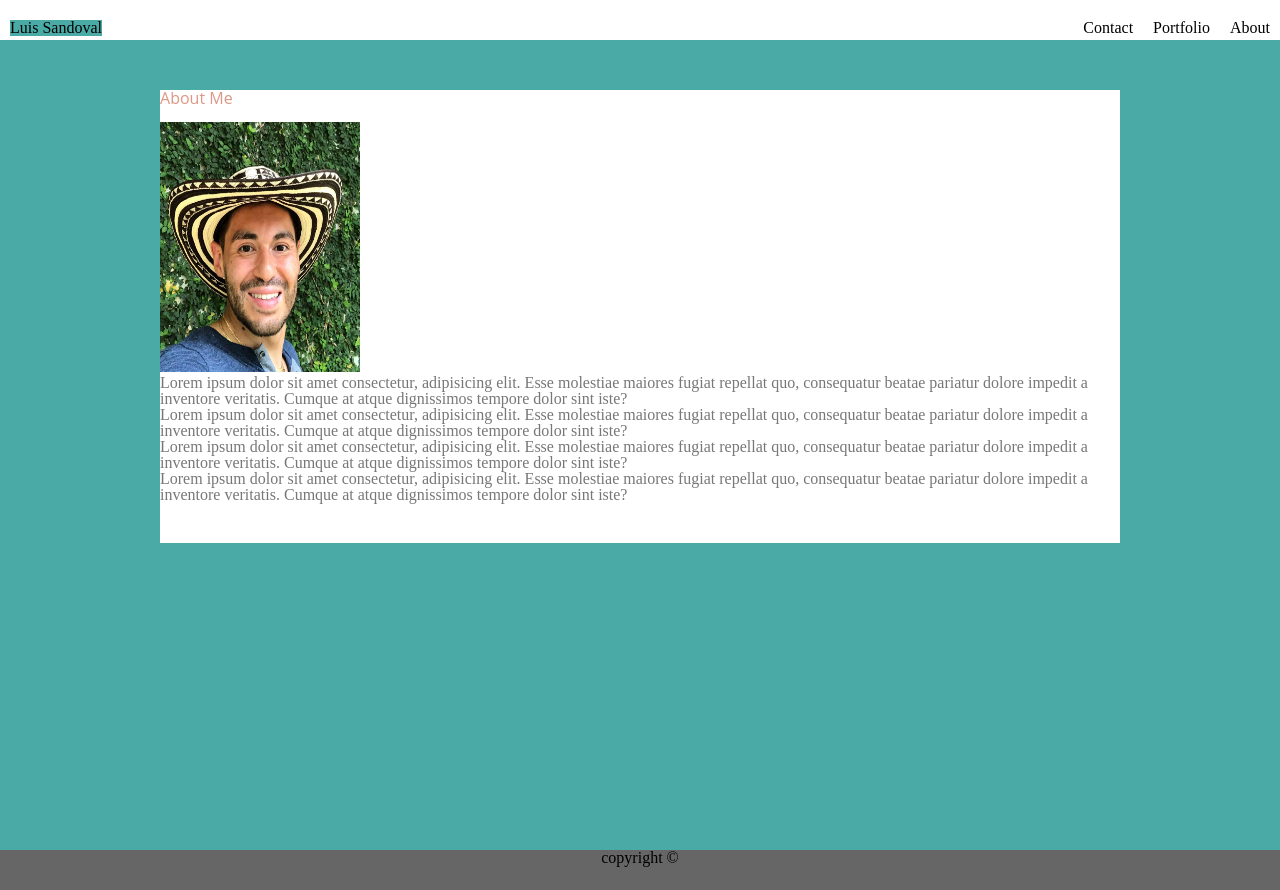
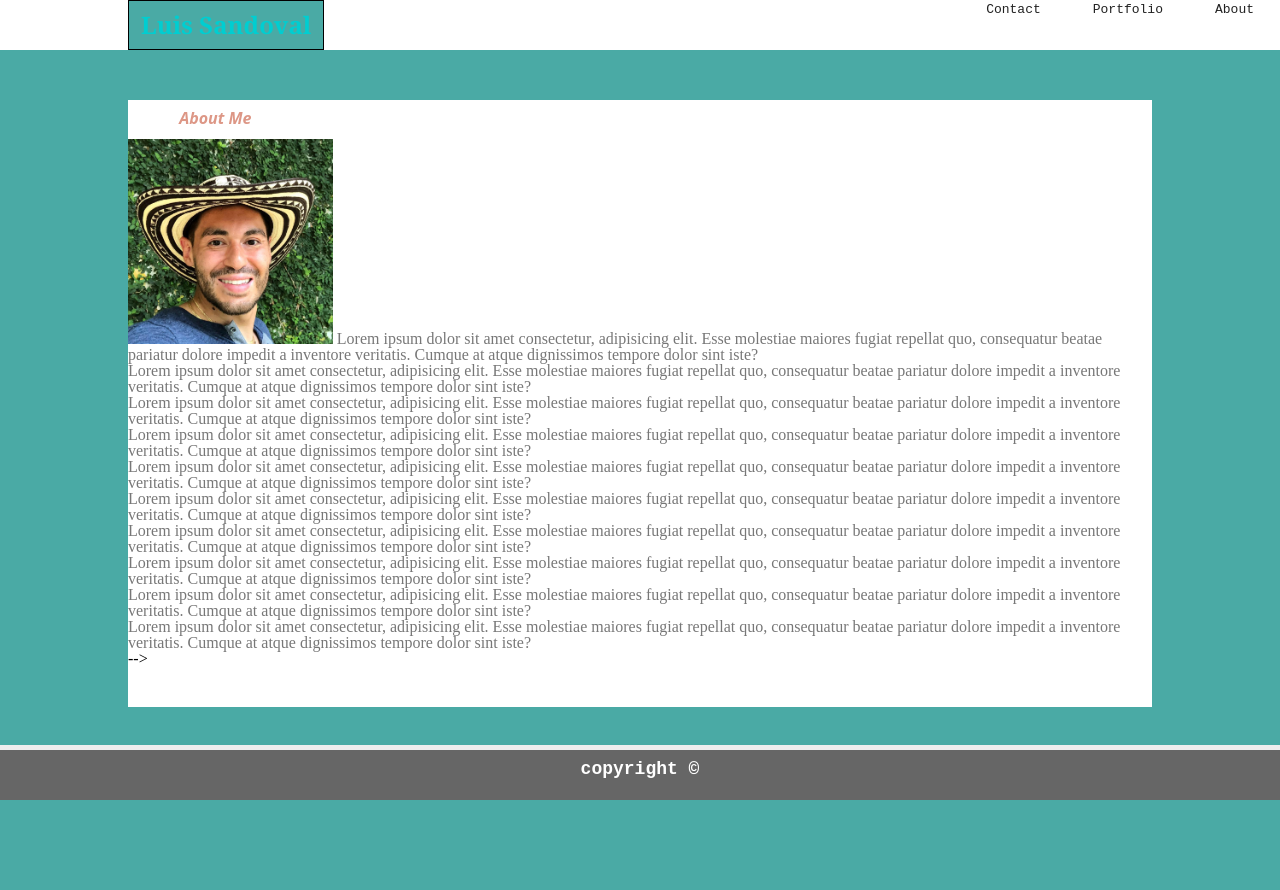
Before and after one commit to MastadonRising/Portfolio, a plain HTML site: page index.html in a window 1280 px wide. After the commit the page ends 800 px from the top, so only its background shows below. Drawn offline with Linux system fonts and the light colour scheme; a web font is replaced by a local one.

Commit message:
homework from hell

```diff
--- a/assets/css/style.css
+++ b/assets/css/style.css
@@ -1,63 +1,142 @@
- #page-container{
-     position: relative;
-     min-height: 100vh;
+#page-container{
+    position: relative;
+    min-height: 100vh;
 }
 
+#main {
+    background-color: #ffffff;
+    padding-bottom: 2.5rem;
+    width: 80%;
+    margin-left: auto;
+    margin-right: auto;
+    margin-top: auto;
+}
 #footer{
     position: absolute;
     bottom: 0;
     width: 100%;
     height: 2.5rem;
-    border-top: 20px solid #4aaaa5;
+    border-top: 5px solid #eee;
+    text-align: center;
+    margin-top: 10px;
+    padding-top: 10px;
 }
 h1 {
     background-color: #4aaaa5;
+    color: darkturquoise;
+    font-weight: bolder;
+    font-family: Cambria, Cochin, Georgia, Times, 'Times New Roman', serif;
+    font-size: 24px;
     width: fit-content;
-    float: left;
+    /* float: left; */
     display: inline-block;
+
 }
 h2{
     font-family: 'Open Sans', sans-serif;
     color: rgb(221, 151, 134);
+    font-weight: bolder;
+    /* padding: 12px 12px 12px 12px; */
+    /* display: inline-block; */
+    text-decoration: none;
+    text-align: justify;
+    width: 100%;
+    float: left;
+    margin: 1%;
+    margin-left: 5%;
 }
+
 body{
 background-color: #4aaaa5;
+}
 
-
-}
 header {
     background-color: #ffffff;
-    padding: 20px 0 20px 10px;
+
     margin-bottom: 50px;
+    position: relative;
+    height: 50px;
 }
+
 p{
     color: #777777;
-      display: inline;
+    display: inline-block;
 }
+
 footer{
-
     width: 100%;
     background-color:#666666;
     text-align: center;
-
-
-
+    color: white;
+    font-weight: bold;
+    font-size: large;
+    font-family: 'Courier New', Courier, monospace;
 }
 
-#main {
-    background-color: #ffffff;
-    padding-bottom: 2.5rem;
-    width: 960px;
-    margin-left: auto;
-    margin-right: auto;
-    margin-top: auto;
-}
 
 a {
     float: right;
     margin-left: 10px;
     margin-right: 10px;
    }
-#bottom-border{
-    border-top: darkgrey;
+
+ a:hover {
+   font-size: large;
+   font-weight: bold;
+   background-color: blue;
+ }
+
+ .bottom-border{
+    display: inline-block;
+    width: 100%;
+    font-style: oblique;
+
+
 }
+
+.auto-size{
+    height:20% ;
+    width: 20%;
+    clear: right;
+}
+.name_header {
+    background-color: #4aaaa5;
+    padding: 12px 12px 12px 12px;
+    display: inline-block;
+    border: solid ;
+    border-width: thin;
+    margin-left: 10%;
+
+}
+
+
+}
+img{
+    clear: both;
+    display: inline-block;
+}
+nav {
+    padding-left: 0;
+    margin-bottom: 0;
+    list-style: none;
+    float:right;
+}
+
+nav  li {
+    position:relative;
+    display:inline-block;
+    list-style-type: none;
+    font-family: monospace;
+    color: #222;
+    padding:0 1rem;
+}
+nav li > a {
+    position: relative;
+    display: block;
+    padding: 10px 15px;
+}
+nav > li > a:hover,
+nav > li > a:focus {
+    text-decoration: none;
+    background-color: #eee;
+}
--- a/index.html
+++ b/index.html
@@ -13,27 +13,28 @@
 
 <body>
 
-    <header>
-        <div>
-            <h1>Luis Sandoval</h1>
-        </div>
-        <nav>
-            <a> About</a>
-            <a>Portfolio</a>
-            <a>Contact</a>
-        </nav>
 
-    </header>
     <section id="page-container">
+        <header>
+            <div class= "name_header">
+                <h1>Luis Sandoval</h1>
+            </div>
+            <nav>
+                <ol>
+                    <a href=""><li>About</li></a>
+                    <a href=""><li>Portfolio</li></a>
+                    <a href=""><li>Contact</li></a>
+                </ol>
+            </nav>
+        </header>
         <div id="main">
             <div class="bottom-border">
                 <h2>About Me</h2>
+            </div>
 
-            </div>
-            <br>
-        <img src="assets\images\profile.jpg" height="250px" width=200px alt="handsom man">  </img>
 
-        <p></p>
+
+        <p><img class="auto-size" src="assets\images\profile.jpg" height="250px" width=200px alt="handsom man">  </img>Lorem ipsum dolor sit amet consectetur, adipisicing elit. Esse molestiae maiores fugiat repellat quo, consequatur beatae pariatur dolore impedit a inventore veritatis. Cumque at atque dignissimos tempore dolor sint iste?</p>
         <br>
         <p>Lorem ipsum dolor sit amet consectetur, adipisicing elit. Esse molestiae maiores fugiat repellat quo, consequatur beatae pariatur dolore impedit a inventore veritatis. Cumque at atque dignissimos tempore dolor sint iste?</p>
         <br>
@@ -41,8 +42,6 @@
         <br>
         <p>Lorem ipsum dolor sit amet consectetur, adipisicing elit. Esse molestiae maiores fugiat repellat quo, consequatur beatae pariatur dolore impedit a inventore veritatis. Cumque at atque dignissimos tempore dolor sint iste?</p>
         <br>
-        <p>Lorem ipsum dolor sit amet consectetur, adipisicing elit. Esse molestiae maiores fugiat repellat quo, consequatur beatae pariatur dolore impedit a inventore veritatis. Cumque at atque dignissimos tempore dolor sint iste?</p>
-        <!-- <br>
         <p>Lorem ipsum dolor sit amet consectetur, adipisicing elit. Esse molestiae maiores fugiat repellat quo, consequatur beatae pariatur dolore impedit a inventore veritatis. Cumque at atque dignissimos tempore dolor sint iste?</p>
         <br>
         <p>Lorem ipsum dolor sit amet consectetur, adipisicing elit. Esse molestiae maiores fugiat repellat quo, consequatur beatae pariatur dolore impedit a inventore veritatis. Cumque at atque dignissimos tempore dolor sint iste?</p>
@@ -54,7 +53,6 @@
         <p>Lorem ipsum dolor sit amet consectetur, adipisicing elit. Esse molestiae maiores fugiat repellat quo, consequatur beatae pariatur dolore impedit a inventore veritatis. Cumque at atque dignissimos tempore dolor sint iste?</p>
         <br>
         <p>Lorem ipsum dolor sit amet consectetur, adipisicing elit. Esse molestiae maiores fugiat repellat quo, consequatur beatae pariatur dolore impedit a inventore veritatis. Cumque at atque dignissimos tempore dolor sint iste?</p>     -->
-        <!-- <div class="push"></div> -->
 
         </div>
         <footer id='footer'> copyright &copy; </footer>
```
Also changed, not shown: contact.html (+40 -1 lines).
